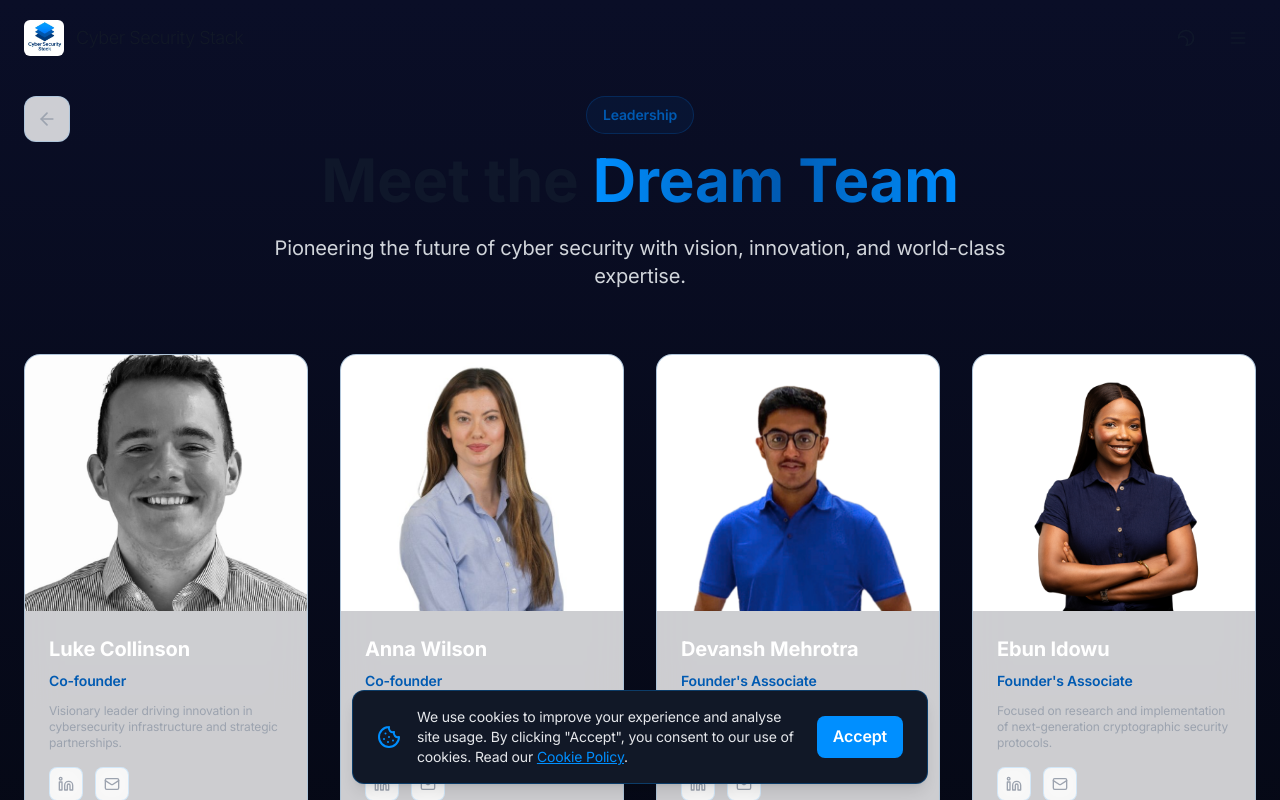
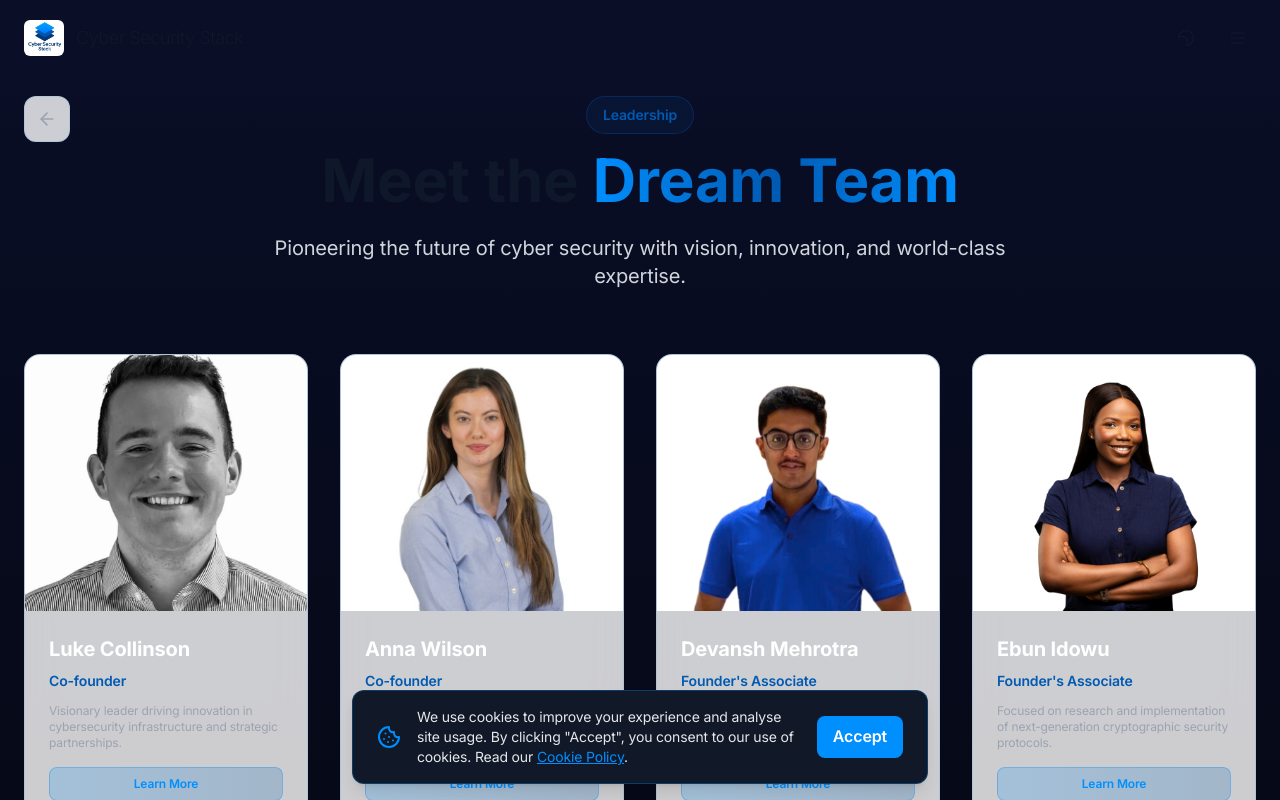
Before and after one commit to DevanshM1211/Cybersecurity-Stack-Website, a Next.js app: page /team in a window 1280 px wide. Shown: the top 800 px of the page. Built offline with nearby package versions, Linux system fonts and the light colour scheme.

Commit message:
Add Learn More button for each team member linking to LinkedIn

```diff
--- a/components/Team.tsx
+++ b/components/Team.tsx
@@ -14,7 +14,8 @@ const Team = () => {
     {
       name: "Luke Collinson",
       role: "Co-founder",
-      description: "Visionary leader driving innovation in cybersecurity infrastructure and strategic partnerships.",
+      description:
+        "Visionary leader driving innovation in cybersecurity infrastructure and strategic partnerships.",
       image: "/team/luke-collinson.jpg",
       linkedin: "https://www.linkedin.com/in/luke-c-088b61121/",
       email: "luke@cybersecuritystack.co.uk",
@@ -22,7 +23,8 @@ const Team = () => {
     {
       name: "Anna Wilson",
       role: "Co-founder",
-      description: "Expert in cyber defense systems and resilient architecture design for critical infrastructure.",
+      description:
+        "Expert in cyber defense systems and resilient architecture design for critical infrastructure.",
       image: "/team/anna-wilson.jpg",
       linkedin: "https://www.linkedin.com/in/anna-wilson-889830226/",
       email: "anna@cybersecuritystack.co.uk",
@@ -30,7 +32,8 @@ const Team = () => {
     {
       name: "Devansh Mehrotra",
       role: "Founder's Associate",
-      description: "Specializing in product development and bringing cutting-edge security solutions to market.",
+      description:
+        "Specializing in product development and bringing cutting-edge security solutions to market.",
       image: "/team/devansh-mehrotra.png",
       linkedin: "https://www.linkedin.com/in/devanshmehrotra12/",
       email: "devansh@cybersecuritystack.co.uk",
@@ -38,7 +41,8 @@ const Team = () => {
     {
       name: "Ebun Idowu",
       role: "Founder's Associate",
-      description: "Focused on research and implementation of next-generation cryptographic security protocols.",
+      description:
+        "Focused on research and implementation of next-generation cryptographic security protocols.",
       image: "/team/ebun-idowu.png",
       linkedin: "https://www.linkedin.com/in/ebun-idowu/",
       email: "ebun@cybersecuritystack.co.uk",
@@ -130,8 +134,20 @@ const Team = () => {
                   {member.description}
                 </p>
 
+                {/* Learn More Button */}
+                <motion.a
+                  href={member.linkedin}
+                  target="_blank"
+                  rel="noopener noreferrer"
+                  whileHover={{ scale: 1.02 }}
+                  whileTap={{ scale: 0.98 }}
+                  className="inline-block w-full text-center px-4 py-2 mb-4 bg-gradient-to-r from-cyber-blue/20 to-cyber-purple/20 border border-cyber-blue/30 rounded-lg text-cyber-blue text-xs font-semibold hover:from-cyber-blue/30 hover:to-cyber-purple/30 transition-all"
+                >
+                  Learn More
+                </motion.a>
+
                 {/* Social Links */}
-                <div className="flex gap-3 mt-4">
+                <div className="flex gap-3">
                   <motion.a
                     href={member.linkedin}
                     target="_blank"
```
